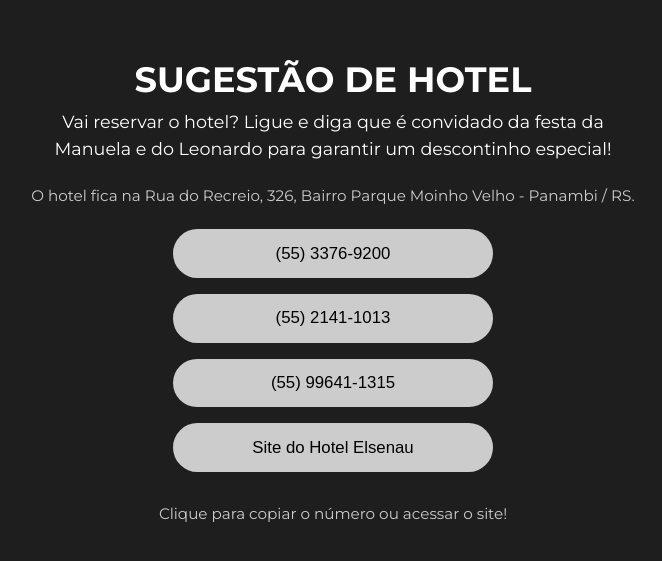
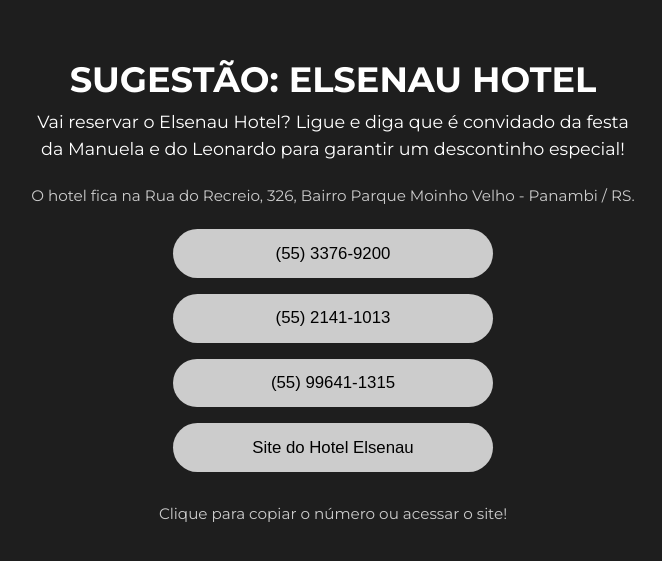
Before and after one commit to isabelckist/Hotel, a plain HTML site: page index.html in a window 1280 px wide. Shown: the part 153-714 px from the top of the page, without its empty margins (307-969 px from the left). Drawn offline with Linux system fonts and the light colour scheme.

Commit message:
Add files via upload

```diff
--- a/index.html
+++ b/index.html
@@ -92,10 +92,10 @@
   </style>
 </head>
 <body>
-  <h1>SUGESTÃO DE HOTEL</h1>
+  <h1>SUGESTÃO: ELSENAU HOTEL</h1>
 
   <div class="intro-text">
-    Vai reservar o hotel? Ligue e diga que é convidado da festa da Manuela e do Leonardo para garantir um descontinho especial!
+    Vai reservar o Elsenau Hotel? Ligue e diga que é convidado da festa da Manuela e do Leonardo para garantir um descontinho especial!
   </div>
 
   <div class="address-text">
```
